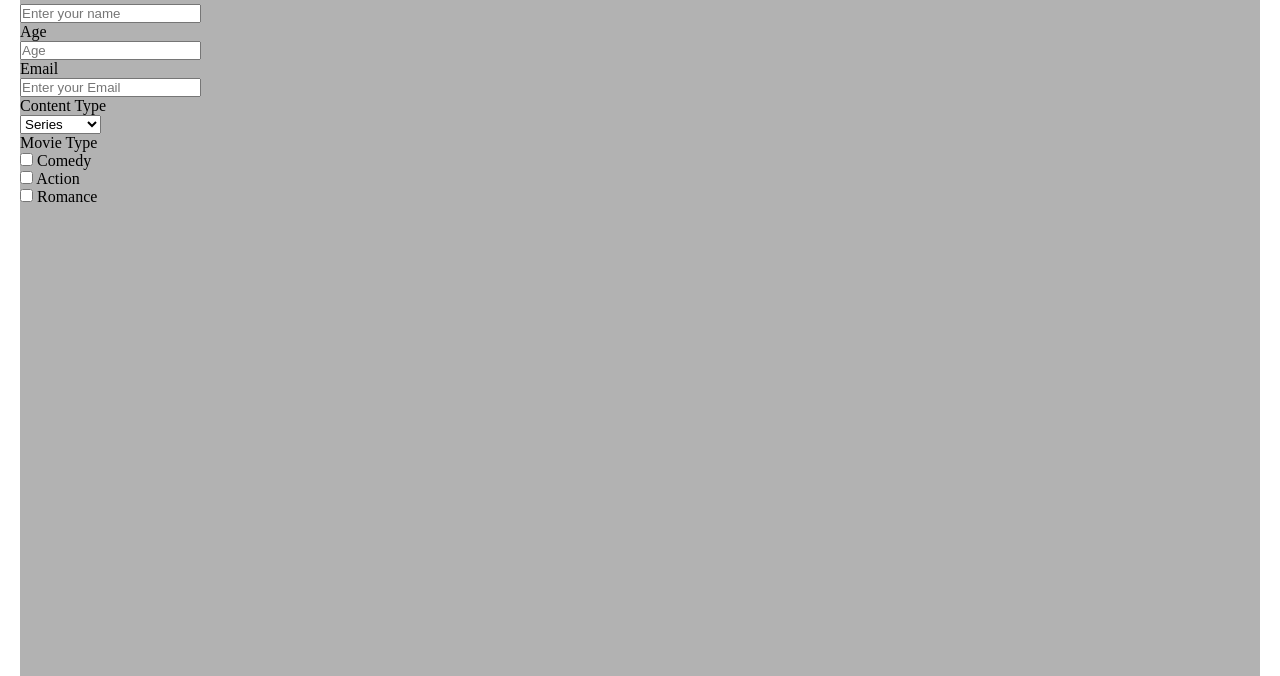
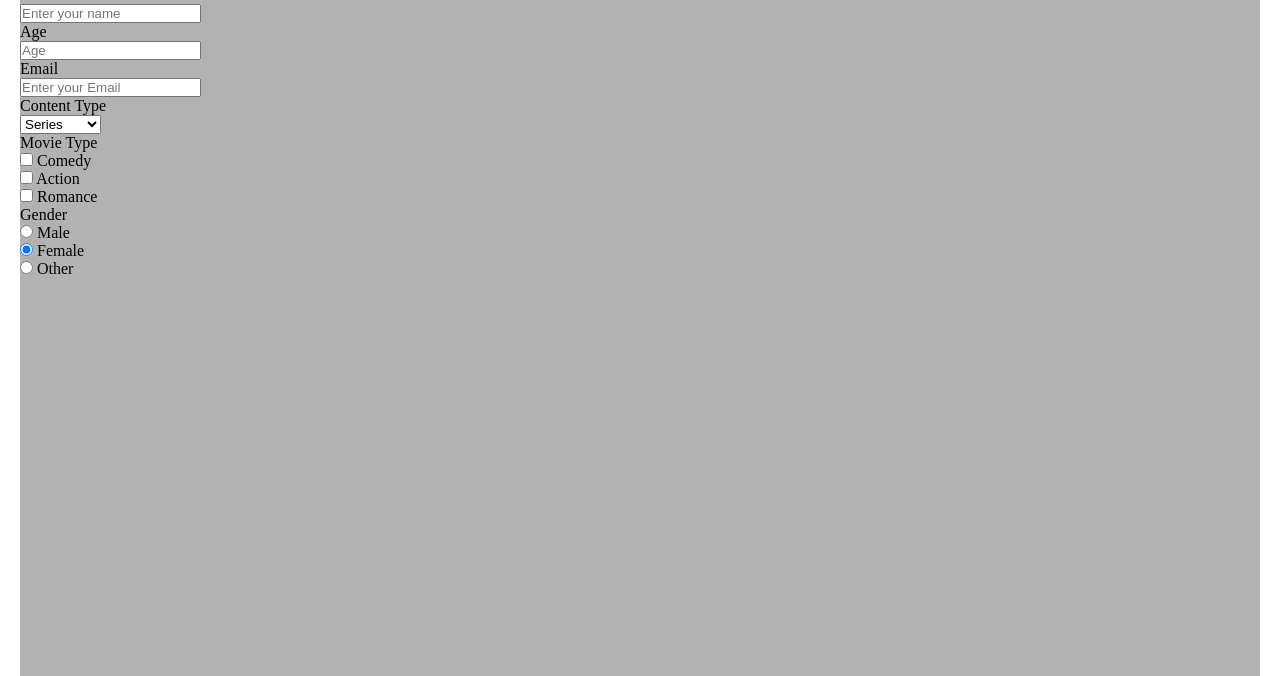
Before and after one commit to Mehmet-Nuri-0146/netflix, a plain HTML site: page index.html in a window 1280 px wide. Shown: the part 124-800 px from the top of the page. Drawn offline with Linux system fonts and the light colour scheme; a web font is replaced by a local one.

Commit message:
gender added

```diff
--- a/index.html
+++ b/index.html
@@ -57,8 +57,19 @@
         <input type="checkbox" name="movie" id="third-check" value="Romance">
         <label for="third-check">Romance</label>
 
+      </div>
 
-
+      <div class="input-box">
+        <label for="">Gender</label>
+        <br>
+        <input type="radio" name="gender" id="first-radio" value="Male">
+        <label for="first-radio">Male</label>
+        <br>
+        <input type="radio" name="gender" id="second-radio" value="Female" checked>
+        <label for="second-radio" >Female</label>
+        <br>
+        <input type="radio" name="gender" id="third-radio" value="Male">
+        <label for="third-radio">Other</label>
 
       </div>
 
```
